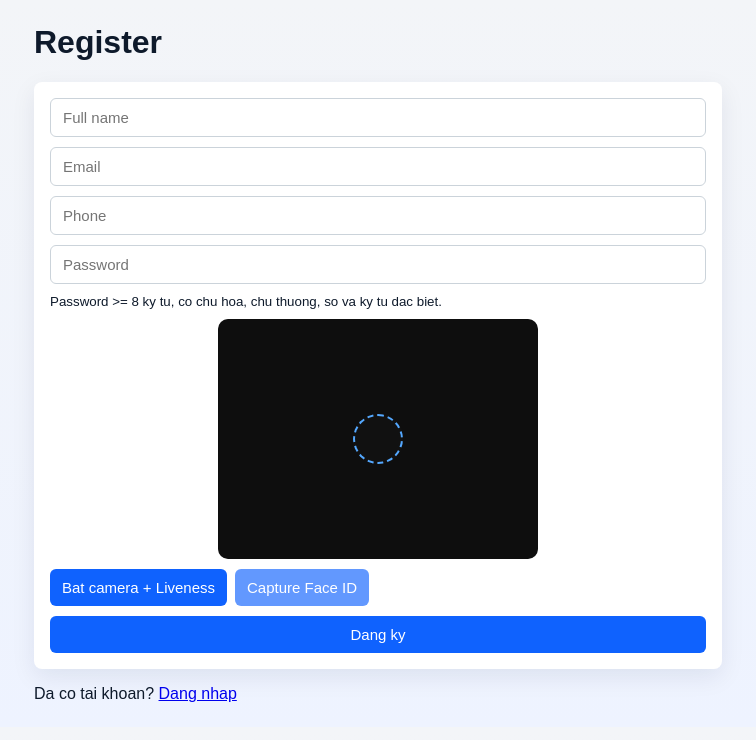
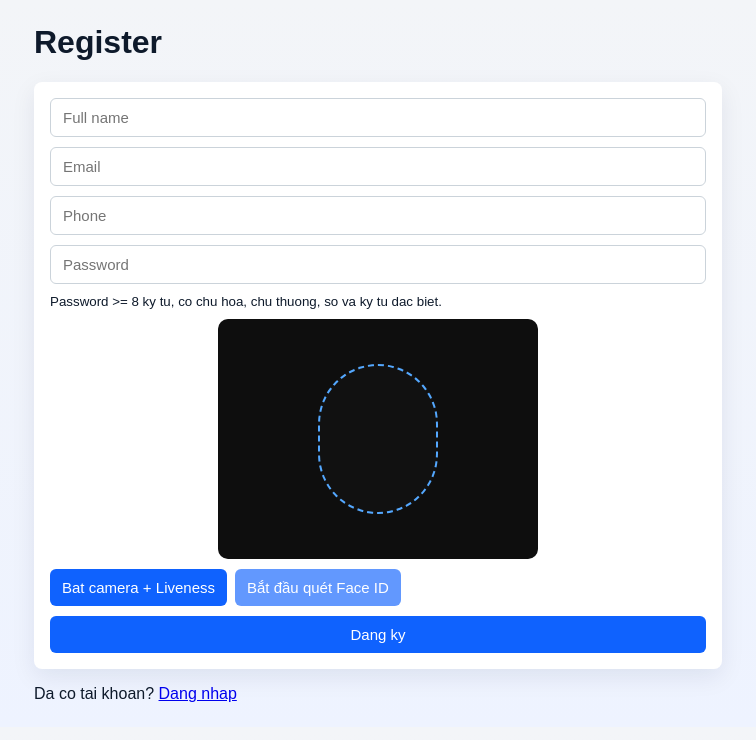
Before and after one commit to Harry1211-web/face-authentication-web, a React (Vite) app in the folder frontend/: page /register in a window 1280 px wide. Shown: the top 740 px of the page, without its empty margins (262-1018 px from the left). Built offline with nearby package versions, Linux system fonts and the light colour scheme; no server answers.

Commit message:
fix face-guide + auto cap face after success liveness

```diff
--- a/frontend/src/pages/RegisterPage.jsx
+++ b/frontend/src/pages/RegisterPage.jsx
@@ -24,6 +24,7 @@ export default function RegisterPage() {
   const [toastType, setToastType] = useState("info");
   const [isChecking, setIsChecking] = useState(false);
   const [livenessVerified, setLivenessVerified] = useState(false);
+  const [isCapturing, setIsCapturing] = useState(false);
 
   const startCamera = async () => {
     setIsChecking(true);
@@ -64,36 +65,75 @@ export default function RegisterPage() {
     }
   };
 
-  const captureFace = async () => {
-      if (!livenessVerified) {
+  // const captureFace = async () => {
+  //     if (!livenessVerified) {
+  //       setToastType("error");
+  //       setMessage("Cần hoàn thành liveness trước khi capture face.");
+  //       return;
+  //     }
+
+  //     try {
+  //       const detection = await detectSingleFaceDescriptor(videoRef.current);
+
+  //       if (!detection) {
+  //         throw new Error("No face detected");
+  //       }
+
+  //       setFaceDescriptor(Array.from(detection.descriptor));
+  //       setToastType("success");
+  //       setMessage("Đã capture Face ID.");
+
+  //     } catch (error) {
+  //       console.error("Capture error:", error);
+
+  //       setToastType("error");
+
+  //       if (error.message.includes("No face detected") || error.message.includes("not found")) {
+  //         setMessage("Vui lòng đưa khuôn mặt bạn vào vòng tròn và giữ yên.");
+  //       } else {
+  //         setMessage("Có lỗi xảy ra khi nhận diện, vui lòng thử lại.");
+  //       }
+  //     }
+  //   };
+
+
+  const startAutoCapture = async () => {
+    if (isCapturing || !livenessVerified) return;
+
+    setIsCapturing(true);
+    let attempts = 0;
+    const MAX_ATTEMPTS = 15; // Giới hạn 15 giây thử lại (15 lần x 1s)
+
+    const attemptCapture = async () => {
+      // Nếu quá số lần cho phép hoặc người dùng đã hủy
+      if (attempts >= MAX_ATTEMPTS) {
         setToastType("error");
-        setMessage("Cần hoàn thành liveness trước khi capture face.");
+        setMessage("Quá thời gian quét. Vui lòng kiểm tra ánh sáng và thử lại.");
+        setIsCapturing(false);
         return;
       }
 
       try {
+        attempts++;
         const detection = await detectSingleFaceDescriptor(videoRef.current);
 
-        if (!detection) {
+        if (detection) {
+          setFaceDescriptor(Array.from(detection.descriptor));
+          setToastType("success");
+          setMessage("Đã capture Face ID thành công!");
+          setIsCapturing(false); // Dừng lại khi thành công
+        } else {
           throw new Error("No face detected");
         }
-
-        setFaceDescriptor(Array.from(detection.descriptor));
-        setToastType("success");
-        setMessage("Đã capture Face ID.");
-
       } catch (error) {
-        console.error("Capture error:", error);
-
-        setToastType("error");
-
-        if (error.message.includes("No face detected") || error.message.includes("not found")) {
-          setMessage("Vui lòng đưa khuôn mặt bạn vào vòng tròn và giữ yên.");
-        } else {
-          setMessage("Có lỗi xảy ra khi nhận diện, vui lòng thử lại.");
-        }
+        // Giữ thông báo nhẹ nhàng trong quá trình thử lại
+        setMessage(`Đang quét... (${attempts}/${MAX_ATTEMPTS})`);
+        setTimeout(attemptCapture, 1000); // Đệ quy sau 1 giây
       }
     };
+
+    attemptCapture();
+  };
 
   const submit = async (e) => {
     e.preventDefault();
@@ -164,8 +204,12 @@ export default function RegisterPage() {
           <button type="button" onClick={startCamera}>
             {isChecking ? "Dang kiem tra..." : "Bat camera + Liveness"}
           </button>
-          <button type="button" onClick={captureFace} disabled={!livenessVerified}>
-            Capture Face ID
+          <button
+            type="button"
+            onClick={startAutoCapture}
+            disabled={!livenessVerified || isCapturing}
+          >
+            {isCapturing ? "Đang quét khuôn mặt..." : "Bắt đầu quét Face ID"}
           </button>
         </div>
         <button type="submit">Dang ky</button>
--- a/frontend/src/styles/global.css
+++ b/frontend/src/styles/global.css
@@ -95,8 +95,8 @@ video {
   position: absolute;
   left: 50%;
   top: 50%;
-  width: 50px;
-  height: 50px;
+  width: 120px;
+  height: 150px;
   transform: translate(-50%, -50%);
   border: 2px dashed #54a8ff;
   border-radius: 100px;
```
